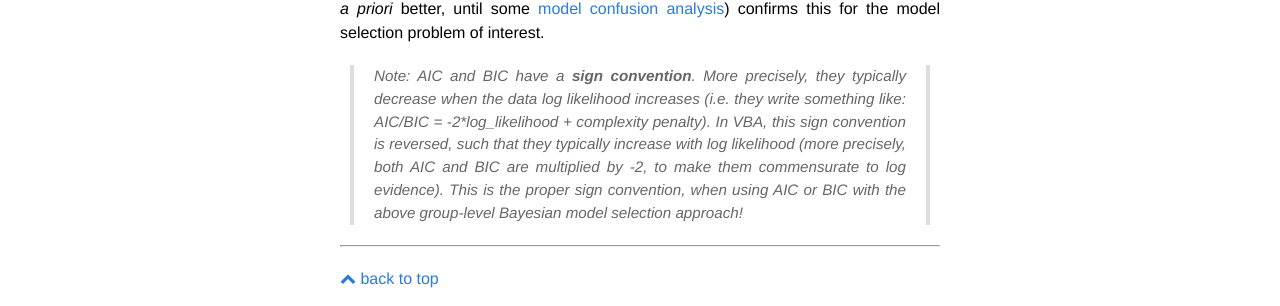
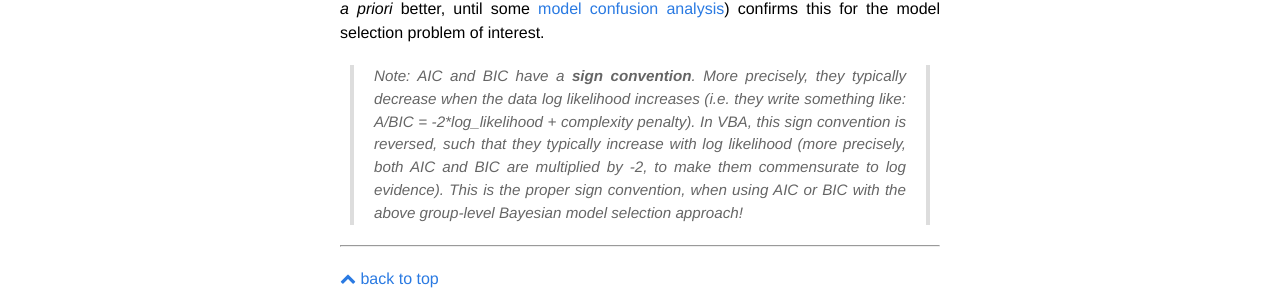
Before and after one commit to MBB-team/VBA-toolbox, a Jekyll site: the page built from _wiki/BMS-for-group-studies.md, in a window 1280 px wide and 900 px high, scrolled down 9110 px. Shown: the part 383-689 px from the top of the window. Built offline with Jekyll 4.4.1, drawn with Linux system fonts in a browser that asks for light colours; nearby versions of some CDN libraries; formulas are drawn with MathJax 3.

Commit message:
Update BMS-for-group-studies.md

```diff
--- a/_wiki/BMS-for-group-studies.md
+++ b/_wiki/BMS-for-group-studies.md
@@ -192,4 +192,4 @@ Group-level bayesian model selection (either FFX or RFX) is typically meant to b
 Formally speaking, VB Free Energy is a [lower bound on the model's log evidence]({{ site.baseurl}}/wiki/The-variational-Bayesian-approach/), which makes it an obvious default choice (at least for the advanced VBA user ;)). Similarly, BIC can be regarded as an asymptotic approximation to VB Free Energy (at the limit when the number of parameters is negligible when compared to sample size). This means that, for the purpose of approximating the model's log evidence, BIC effectively involves additional simplifying assumptions (when compared to VB Free Energy). This is not the case for AIC, which was originally derived under a frequentist inferential framework. When compared to AIC, BIC tends to overestimate model complexity when sample size increases, which is typically used as an argument in favour of AIC. But retrospectively, none of these metrics can be deemed *a priori* better, until some [model confusion analysis]({{ site.baseurl}}/wiki/identifiability/#model-confusion-analysis)) confirms this for the model selection problem of interest.
 
 
-> Note: AIC and BIC have a **sign convention**. More precisely, they typically decrease when the data log likelihood increases (i.e. they write something like: AIC/BIC = -2*log_likelihood + complexity penalty). In VBA, this sign convention is reversed, such that they typically increase with log likelihood (more precisely, both AIC and BIC are multiplied by -2, to make them commensurate to log evidence). This is the proper sign convention, when using AIC or BIC with the above group-level Bayesian model selection approach!
+> Note: AIC and BIC have a **sign convention**. More precisely, they typically decrease when the data log likelihood increases (i.e. they write something like: A/BIC = -2*log_likelihood + complexity penalty). In VBA, this sign convention is reversed, such that they typically increase with log likelihood (more precisely, both AIC and BIC are multiplied by -2, to make them commensurate to log evidence). This is the proper sign convention, when using AIC or BIC with the above group-level Bayesian model selection approach!
```
